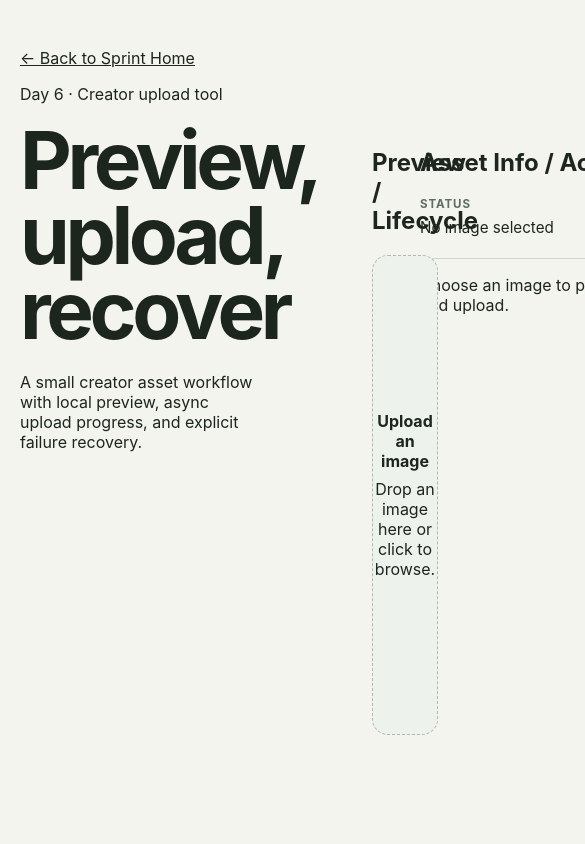
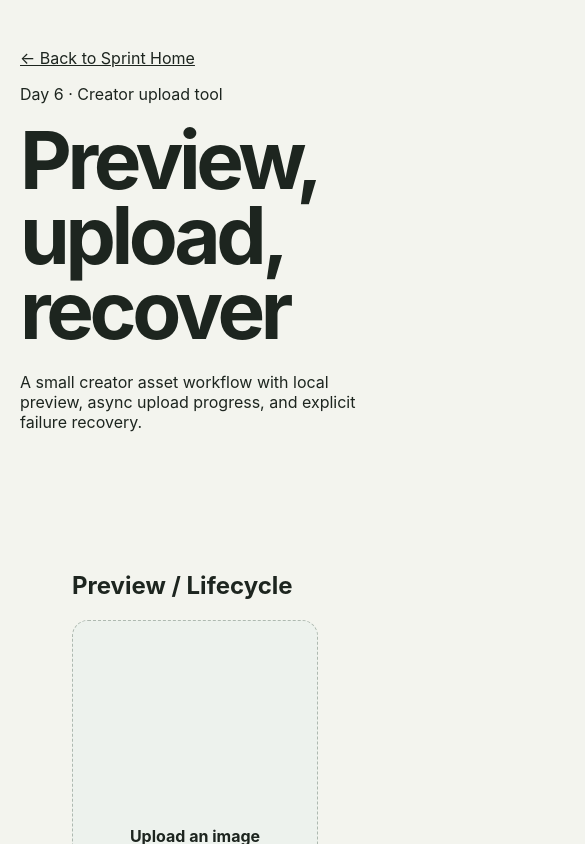
Before and after one commit to stuartchendev/7-day-frontend-production-sprint, a React (Vite) app: page /day-6 in a window 390 px wide. Shown: the top 844 px of the page, 585 px wide, since content can reach past the window. Built offline with nearby package versions, Linux system fonts and the light colour scheme.

Commit message:
polish(day-6): improve responsive upload layout

```diff
--- a/src/days/day-6/day-six.css
+++ b/src/days/day-6/day-six.css
@@ -316,3 +316,24 @@
     background: rgba(255, 255, 255, 0.72);
     color: #1d251f;
 }
+
+@media (max-width: 900px) {
+    .day-six {
+        grid-template-columns: 1fr;
+        gap: 24px;
+    }
+
+    .day-six__workspace {
+        grid-template-columns: 1fr;
+    }
+
+    .day-six__actions {
+        flex-direction: column;
+    }
+}
+
+@media (max-width: 480px) {
+    .day-six__workspace {
+        min-width: 280px;
+    }
+}
```
